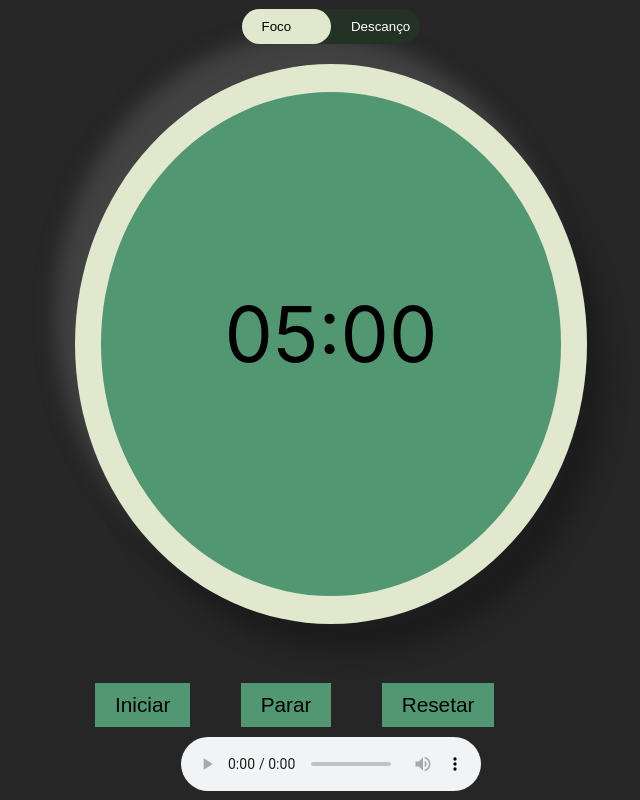
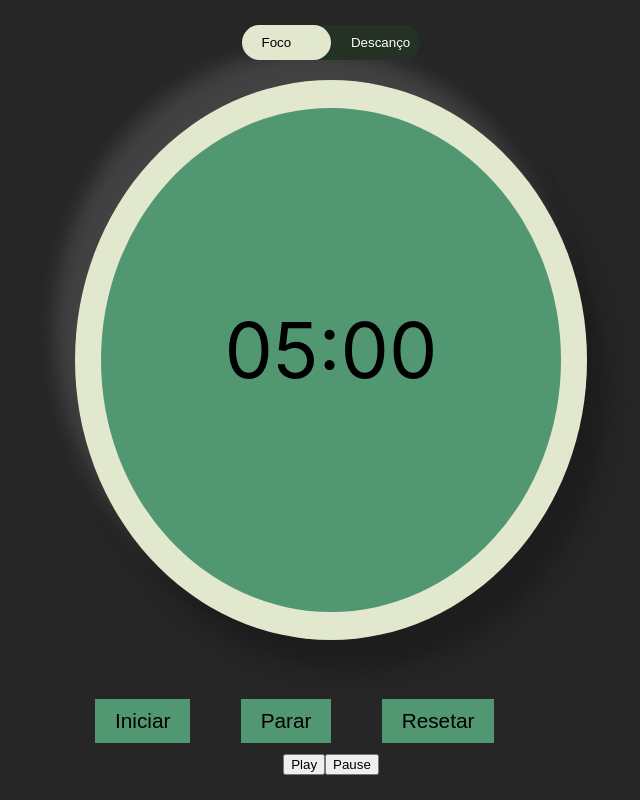
Before and after one commit to ThiagoGois1011/pomodoro, a React (Create React App) app: page / in a window 1280 px wide. Shown: the whole page, without its empty margins (309-949 px from the left). Built offline with nearby package versions, Linux system fonts and the light colour scheme; no server answers; some icons are missing.

Commit message:
deu certo porra

```diff
--- a/src/App.js
+++ b/src/App.js
@@ -6,6 +6,7 @@ import Button from "./components/Button.js"
 import { FaGear } from "react-icons/fa6";
 import toque from "./assets/audio/despertador.mp3";
 import Dialog from "./components/Dialog.js";
+import AudioPlayer from "./components/Audio.js";
 
 function App() {
 
@@ -158,10 +159,7 @@ function App() {
           <FaGear onClick={()=> setOpenDialog(!openDialog)} className="configuration"/>
         </div>
 
-        <audio controls className="audio">
-        <source src={sound} type="audio/mp3" />
-        seu navegador não suporta HTML5
-        </audio>
+        <AudioPlayer src={sound}/>
 
         <Dialog setSound={setSound} openDialog={openDialog}  setPisca={setPisca} SliderFoco={SliderFoco} setOpenDialog={setOpenDialog} dispatch={dispatch} stateTimer={stateTimer}
          customStyle={openDialog?{display: "flex"}:{display: "none"}}/>
```
